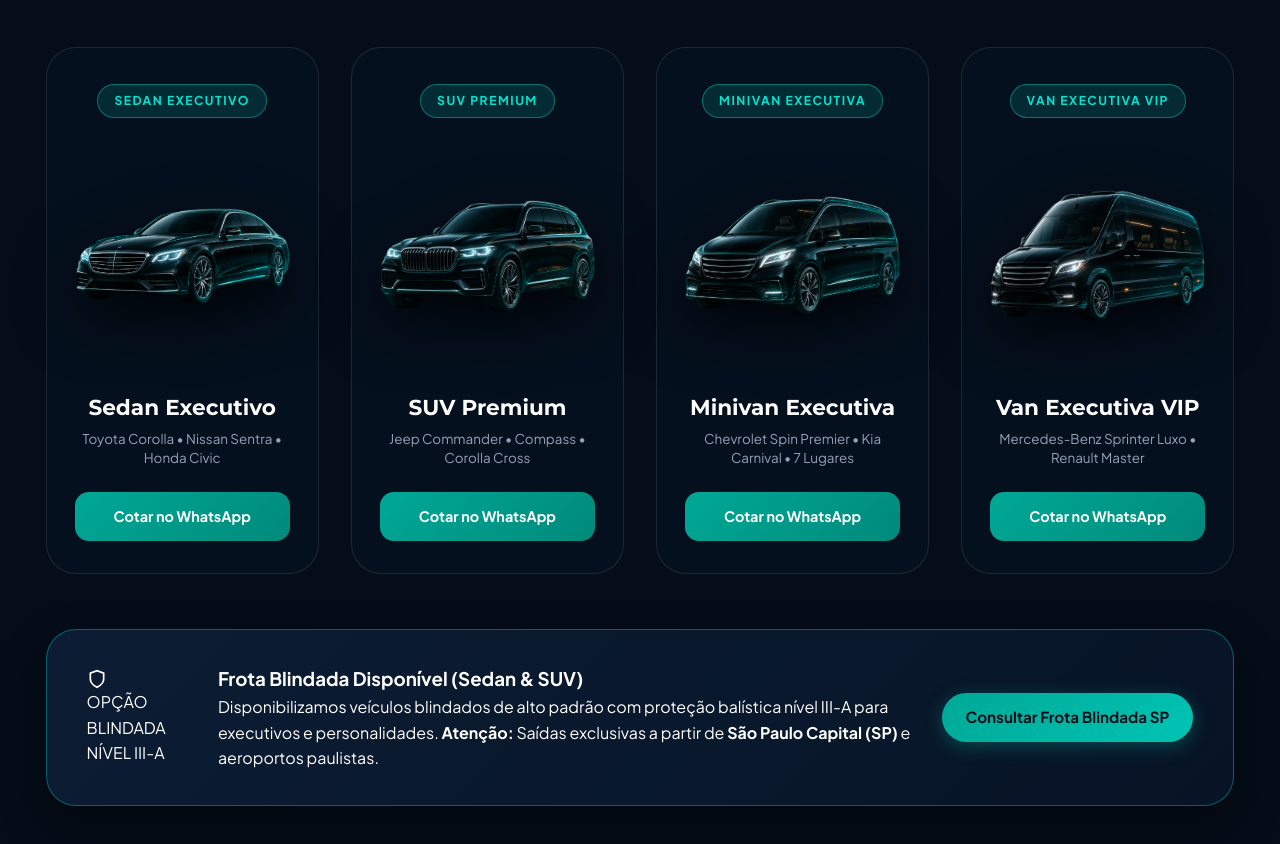
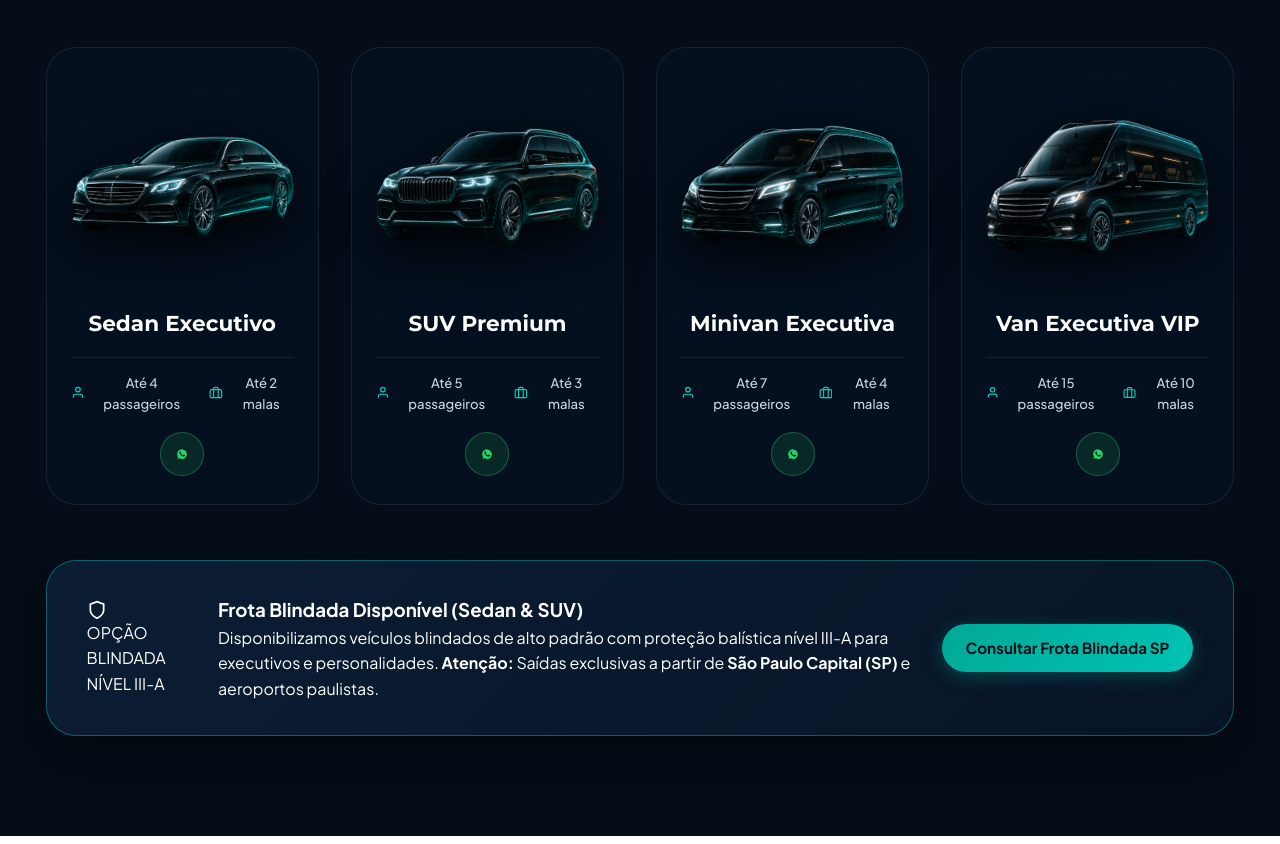
Before and after one commit to santiagosilva12/Sitefernando, a plain HTML site: page index.html in a window 1280 px wide. Shown: the part 6019-6863 px from the top of the page. Drawn offline with Linux system fonts and the light colour scheme.

Commit message:
feat: frota clean com specs e icone discreto de whatsapp

```diff
--- a/assets/css/style.css
+++ b/assets/css/style.css
@@ -1091,10 +1091,10 @@ button, input, select, textarea {
 }
 
 .fleet-card-slim {
-  background: rgba(7, 21, 39, 0.45);
-  border: 1px solid rgba(255, 255, 255, 0.1);
+  background: rgba(7, 21, 39, 0.55);
+  border: 1px solid rgba(255, 255, 255, 0.08);
   border-radius: var(--radius-xl);
-  padding: 36px 28px 32px;
+  padding: 32px 24px 28px;
   display: flex;
   flex-direction: column;
   transition: transform 0.35s cubic-bezier(0.2, 1, 0.3, 1), border-color 0.35s ease, box-shadow 0.35s ease, background 0.35s ease;
@@ -1103,47 +1103,32 @@ button, input, select, textarea {
 }
 
 .fleet-card-slim:hover {
-  transform: translateY(-10px);
-  background: rgba(14, 32, 57, 0.7);
-  border-color: rgba(0, 229, 208, 0.6);
-  box-shadow: 0 25px 50px rgba(0, 0, 0, 0.6), 0 0 30px rgba(0, 168, 150, 0.25);
-}
-
-.fleet-card-badge {
-  display: inline-block;
-  align-self: center;
-  padding: 6px 16px;
-  background: rgba(0, 168, 150, 0.18);
-  border: 1px solid rgba(0, 229, 208, 0.4);
-  color: var(--teal-300);
-  border-radius: var(--radius-full);
-  font-size: 0.76rem;
-  font-weight: 700;
-  letter-spacing: 1.5px;
-  text-transform: uppercase;
-  margin-bottom: 16px;
+  transform: translateY(-8px);
+  background: rgba(14, 32, 57, 0.8);
+  border-color: rgba(0, 229, 208, 0.5);
+  box-shadow: 0 22px 45px rgba(0, 0, 0, 0.65), 0 0 25px rgba(0, 168, 150, 0.22);
 }
 
 .fleet-card-slim-img {
   width: 100%;
-  height: 220px;
+  height: 200px;
   display: flex;
   align-items: center;
   justify-content: center;
-  margin: 12px 0 24px;
+  margin: 6px 0 20px;
   position: relative;
 }
 
 .fleet-card-slim-img img {
   max-width: 100%;
-  max-height: 205px;
+  max-height: 190px;
   object-fit: contain;
-  filter: drop-shadow(0 20px 30px rgba(0, 0, 0, 0.8));
+  filter: drop-shadow(0 18px 26px rgba(0, 0, 0, 0.85));
   transition: transform 0.4s ease;
 }
 
 .fleet-card-slim:hover .fleet-card-slim-img img {
-  transform: scale(1.08);
+  transform: scale(1.06);
 }
 
 .fleet-card-slim-header h3 {
@@ -1151,37 +1136,55 @@ button, input, select, textarea {
   font-size: 1.35rem;
   font-weight: 700;
   color: var(--white);
-  margin-bottom: 6px;
-}
-
-.fleet-card-models {
-  font-size: 0.84rem;
-  color: var(--silver-400);
-  margin-bottom: 24px;
-  min-height: 38px;
-  line-height: 1.4;
-}
-
-.btn-fleet-slim {
-  width: 100%;
-  padding: 13px 20px;
-  background: linear-gradient(135deg, var(--teal-500) 0%, var(--teal-600) 100%);
-  color: var(--white);
-  font-weight: 700;
-  font-size: 0.9rem;
-  border-radius: var(--radius-md);
+  margin-bottom: 4px;
+}
+
+.fleet-card-specs {
   display: flex;
   align-items: center;
   justify-content: center;
-  gap: 8px;
-  transition: all 0.3s ease;
-  margin-top: auto;
-}
-
-.btn-fleet-slim:hover {
-  background: linear-gradient(135deg, var(--teal-400) 0%, var(--teal-500) 100%);
-  box-shadow: 0 10px 25px rgba(0, 168, 150, 0.45);
-  transform: translateY(-2px);
+  gap: 16px;
+  margin: 12px 0 18px;
+  padding-top: 14px;
+  border-top: 1px solid rgba(255, 255, 255, 0.08);
+}
+
+.fleet-card-specs span {
+  display: inline-flex;
+  align-items: center;
+  gap: 6px;
+  font-size: 0.82rem;
+  color: var(--silver-300);
+  font-weight: 500;
+}
+
+.fleet-card-specs span svg {
+  color: var(--teal-300);
+  opacity: 0.9;
+}
+
+.fleet-card-wa-discreet {
+  width: 44px;
+  height: 44px;
+  border-radius: 50%;
+  background: rgba(37, 211, 102, 0.12);
+  border: 1px solid rgba(37, 211, 102, 0.35);
+  color: #25D366;
+  display: inline-flex;
+  align-items: center;
+  justify-content: center;
+  margin: 0 auto;
+  transition: all 0.3s cubic-bezier(0.2, 1, 0.3, 1);
+  text-decoration: none;
+  cursor: pointer;
+}
+
+.fleet-card-wa-discreet:hover {
+  background: #25D366;
+  color: #ffffff;
+  border-color: #25D366;
+  transform: translateY(-3px) scale(1.1);
+  box-shadow: 0 8px 22px rgba(37, 211, 102, 0.45);
 }
 
 /* Frota Blindada Banner (Saída Exclusiva de SP) */
--- a/index.html
+++ b/index.html
@@ -545,69 +545,93 @@
 
         <!-- Model 1: Sedan Executivo -->
         <div class="fleet-card-slim">
-          <span class="fleet-card-badge">SEDAN EXECUTIVO</span>
           <div class="fleet-card-slim-img">
             <img src="assets/images/fleet-sedan-nobg.png" alt="Sedan Executivo de Luxo">
           </div>
           <div class="fleet-card-slim-header">
             <h3>Sedan Executivo</h3>
           </div>
-          <div class="fleet-card-models">
-            Toyota Corolla • Nissan Sentra • Honda Civic
+          <div class="fleet-card-specs">
+            <span>
+              <svg width="15" height="15" viewBox="0 0 24 24" fill="none" stroke="currentColor" stroke-width="2"><path d="M20 21v-2a4 4 0 0 0-4-4H8a4 4 0 0 0-4 4v2"></path><circle cx="12" cy="7" r="4"></circle></svg>
+              Até 4 passageiros
+            </span>
+            <span>
+              <svg width="15" height="15" viewBox="0 0 24 24" fill="none" stroke="currentColor" stroke-width="2"><rect x="2" y="7" width="20" height="14" rx="2" ry="2"></rect><path d="M16 21V5a2 2 0 0 0-2-2h-4a2 2 0 0 0-2 2v16"></path></svg>
+              Até 2 malas
+            </span>
           </div>
-          <a href="https://wa.me/553591215394?text=Ol%C3%A1!%20Gostaria%20de%20uma%20cota%C3%A7%C3%A3o%20para%20o%20Sedan%20Executivo." target="_blank" class="btn-fleet-slim">
-            Cotar no WhatsApp
+          <a href="https://wa.me/553591215394?text=Ol%C3%A1!%20Gostaria%20de%20uma%20cota%C3%A7%C3%A3o%20para%20o%20Sedan%20Executivo." target="_blank" class="fleet-card-wa-discreet" title="Cotar Sedan Executivo no WhatsApp" aria-label="Cotar no WhatsApp">
+            <svg width="20" height="20" viewBox="0 0 24 24" fill="currentColor"><path d="M12.031 6.172c-3.181 0-5.767 2.586-5.768 5.766-.001 1.298.38 2.27 1.019 3.287l-.711 2.598 2.669-.699c.969.586 1.841.879 2.791.879 3.181 0 5.767-2.586 5.768-5.766 0-3.18-2.587-5.765-5.768-5.765zm3.385 8.163c-.145.411-.744.757-1.026.787-.278.029-.637.135-2.07-.464-1.724-.72-2.827-2.483-2.912-2.597-.085-.114-.701-.933-.701-1.776 0-.843.439-1.258.596-1.428.156-.17.341-.213.455-.213.114 0 .228.001.328.006.105.006.246-.04.385.293.145.349.497 1.213.54 1.301.043.088.072.19.014.305-.058.115-.087.187-.173.287-.086.1-.181.223-.258.299-.086.085-.176.178-.076.35.1.171.444.733.953 1.186.655.584 1.207.765 1.378.851.171.086.271.072.371-.043.1-.115.428-.499.542-.671.114-.171.228-.143.385-.086.157.057.999.471 1.17.557.171.086.285.128.328.199.043.072.043.414-.102.825z"/></svg>
           </a>
         </div>
 
         <!-- Model 2: SUV Premium -->
         <div class="fleet-card-slim">
-          <span class="fleet-card-badge">SUV PREMIUM</span>
           <div class="fleet-card-slim-img">
             <img src="assets/images/fleet-suv-nobg.png" alt="SUV Premium Executivo">
           </div>
           <div class="fleet-card-slim-header">
             <h3>SUV Premium</h3>
           </div>
-          <div class="fleet-card-models">
-            Jeep Commander • Compass • Corolla Cross
+          <div class="fleet-card-specs">
+            <span>
+              <svg width="15" height="15" viewBox="0 0 24 24" fill="none" stroke="currentColor" stroke-width="2"><path d="M20 21v-2a4 4 0 0 0-4-4H8a4 4 0 0 0-4 4v2"></path><circle cx="12" cy="7" r="4"></circle></svg>
+              Até 5 passageiros
+            </span>
+            <span>
+              <svg width="15" height="15" viewBox="0 0 24 24" fill="none" stroke="currentColor" stroke-width="2"><rect x="2" y="7" width="20" height="14" rx="2" ry="2"></rect><path d="M16 21V5a2 2 0 0 0-2-2h-4a2 2 0 0 0-2 2v16"></path></svg>
+              Até 3 malas
+            </span>
           </div>
-          <a href="https://wa.me/553591215394?text=Ol%C3%A1!%20Gostaria%20de%20uma%20cota%C3%A7%C3%A3o%20para%20o%20SUV%20Premium." target="_blank" class="btn-fleet-slim">
-            Cotar no WhatsApp
+          <a href="https://wa.me/553591215394?text=Ol%C3%A1!%20Gostaria%20de%20uma%20cota%C3%A7%C3%A3o%20para%20o%20SUV%20Premium." target="_blank" class="fleet-card-wa-discreet" title="Cotar SUV Premium no WhatsApp" aria-label="Cotar no WhatsApp">
+            <svg width="20" height="20" viewBox="0 0 24 24" fill="currentColor"><path d="M12.031 6.172c-3.181 0-5.767 2.586-5.768 5.766-.001 1.298.38 2.27 1.019 3.287l-.711 2.598 2.669-.699c.969.586 1.841.879 2.791.879 3.181 0 5.767-2.586 5.768-5.766 0-3.18-2.587-5.765-5.768-5.765zm3.385 8.163c-.145.411-.744.757-1.026.787-.278.029-.637.135-2.07-.464-1.724-.72-2.827-2.483-2.912-2.597-.085-.114-.701-.933-.701-1.776 0-.843.439-1.258.596-1.428.156-.17.341-.213.455-.213.114 0 .228.001.328.006.105.006.246-.04.385.293.145.349.497 1.213.54 1.301.043.088.072.19.014.305-.058.115-.087.187-.173.287-.086.1-.181.223-.258.299-.086.085-.176.178-.076.35.1.171.444.733.953 1.186.655.584 1.207.765 1.378.851.171.086.271.072.371-.043.1-.115.428-.499.542-.671.114-.171.228-.143.385-.086.157.057.999.471 1.17.557.171.086.285.128.328.199.043.072.043.414-.102.825z"/></svg>
           </a>
         </div>
 
         <!-- Model 3: Minivan Executiva -->
         <div class="fleet-card-slim">
-          <span class="fleet-card-badge">MINIVAN EXECUTIVA</span>
           <div class="fleet-card-slim-img">
             <img src="assets/images/fleet-minivan-nobg.png" alt="Minivan Executiva 7 Lugares">
           </div>
           <div class="fleet-card-slim-header">
             <h3>Minivan Executiva</h3>
           </div>
-          <div class="fleet-card-models">
-            Chevrolet Spin Premier • Kia Carnival • 7 Lugares
+          <div class="fleet-card-specs">
+            <span>
+              <svg width="15" height="15" viewBox="0 0 24 24" fill="none" stroke="currentColor" stroke-width="2"><path d="M20 21v-2a4 4 0 0 0-4-4H8a4 4 0 0 0-4 4v2"></path><circle cx="12" cy="7" r="4"></circle></svg>
+              Até 7 passageiros
+            </span>
+            <span>
+              <svg width="15" height="15" viewBox="0 0 24 24" fill="none" stroke="currentColor" stroke-width="2"><rect x="2" y="7" width="20" height="14" rx="2" ry="2"></rect><path d="M16 21V5a2 2 0 0 0-2-2h-4a2 2 0 0 0-2 2v16"></path></svg>
+              Até 4 malas
+            </span>
           </div>
-          <a href="https://wa.me/553591215394?text=Ol%C3%A1!%20Gostaria%20de%20uma%20cota%C3%A7%C3%A3o%20para%20a%20Minivan%20Executiva." target="_blank" class="btn-fleet-slim">
-            Cotar no WhatsApp
+          <a href="https://wa.me/553591215394?text=Ol%C3%A1!%20Gostaria%20de%20uma%20cota%C3%A7%C3%A3o%20para%20a%20Minivan%20Executiva." target="_blank" class="fleet-card-wa-discreet" title="Cotar Minivan Executiva no WhatsApp" aria-label="Cotar no WhatsApp">
+            <svg width="20" height="20" viewBox="0 0 24 24" fill="currentColor"><path d="M12.031 6.172c-3.181 0-5.767 2.586-5.768 5.766-.001 1.298.38 2.27 1.019 3.287l-.711 2.598 2.669-.699c.969.586 1.841.879 2.791.879 3.181 0 5.767-2.586 5.768-5.766 0-3.18-2.587-5.765-5.768-5.765zm3.385 8.163c-.145.411-.744.757-1.026.787-.278.029-.637.135-2.07-.464-1.724-.72-2.827-2.483-2.912-2.597-.085-.114-.701-.933-.701-1.776 0-.843.439-1.258.596-1.428.156-.17.341-.213.455-.213.114 0 .228.001.328.006.105.006.246-.04.385.293.145.349.497 1.213.54 1.301.043.088.072.19.014.305-.058.115-.087.187-.173.287-.086.1-.181.223-.258.299-.086.085-.176.178-.076.35.1.171.444.733.953 1.186.655.584 1.207.765 1.378.851.171.086.271.072.371-.043.1-.115.428-.499.542-.671.114-.171.228-.143.385-.086.157.057.999.471 1.17.557.171.086.285.128.328.199.043.072.043.414-.102.825z"/></svg>
           </a>
         </div>
 
         <!-- Model 4: Van Executiva VIP -->
         <div class="fleet-card-slim">
-          <span class="fleet-card-badge">VAN EXECUTIVA VIP</span>
           <div class="fleet-card-slim-img">
             <img src="assets/images/fleet-van-nobg.png" alt="Mercedes-Benz Sprinter Van Executiva VIP">
           </div>
           <div class="fleet-card-slim-header">
             <h3>Van Executiva VIP</h3>
           </div>
-          <div class="fleet-card-models">
-            Mercedes-Benz Sprinter Luxo • Renault Master
+          <div class="fleet-card-specs">
+            <span>
+              <svg width="15" height="15" viewBox="0 0 24 24" fill="none" stroke="currentColor" stroke-width="2"><path d="M20 21v-2a4 4 0 0 0-4-4H8a4 4 0 0 0-4 4v2"></path><circle cx="12" cy="7" r="4"></circle></svg>
+              Até 15 passageiros
+            </span>
+            <span>
+              <svg width="15" height="15" viewBox="0 0 24 24" fill="none" stroke="currentColor" stroke-width="2"><rect x="2" y="7" width="20" height="14" rx="2" ry="2"></rect><path d="M16 21V5a2 2 0 0 0-2-2h-4a2 2 0 0 0-2 2v16"></path></svg>
+              Até 10 malas
+            </span>
           </div>
-          <a href="https://wa.me/553591215394?text=Ol%C3%A1!%20Gostaria%20de%20uma%20cota%C3%A7%C3%A3o%20para%20a%20Van%20Executiva%20VIP." target="_blank" class="btn-fleet-slim">
-            Cotar no WhatsApp
+          <a href="https://wa.me/553591215394?text=Ol%C3%A1!%20Gostaria%20de%20uma%20cota%C3%A7%C3%A3o%20para%20a%20Van%20Executiva%20VIP." target="_blank" class="fleet-card-wa-discreet" title="Cotar Van Executiva VIP no WhatsApp" aria-label="Cotar no WhatsApp">
+            <svg width="20" height="20" viewBox="0 0 24 24" fill="currentColor"><path d="M12.031 6.172c-3.181 0-5.767 2.586-5.768 5.766-.001 1.298.38 2.27 1.019 3.287l-.711 2.598 2.669-.699c.969.586 1.841.879 2.791.879 3.181 0 5.767-2.586 5.768-5.766 0-3.18-2.587-5.765-5.768-5.765zm3.385 8.163c-.145.411-.744.757-1.026.787-.278.029-.637.135-2.07-.464-1.724-.72-2.827-2.483-2.912-2.597-.085-.114-.701-.933-.701-1.776 0-.843.439-1.258.596-1.428.156-.17.341-.213.455-.213.114 0 .228.001.328.006.105.006.246-.04.385.293.145.349.497 1.213.54 1.301.043.088.072.19.014.305-.058.115-.087.187-.173.287-.086.1-.181.223-.258.299-.086.085-.176.178-.076.35.1.171.444.733.953 1.186.655.584 1.207.765 1.378.851.171.086.271.072.371-.043.1-.115.428-.499.542-.671.114-.171.228-.143.385-.086.157.057.999.471 1.17.557.171.086.285.128.328.199.043.072.043.414-.102.825z"/></svg>
           </a>
         </div>
 
```
